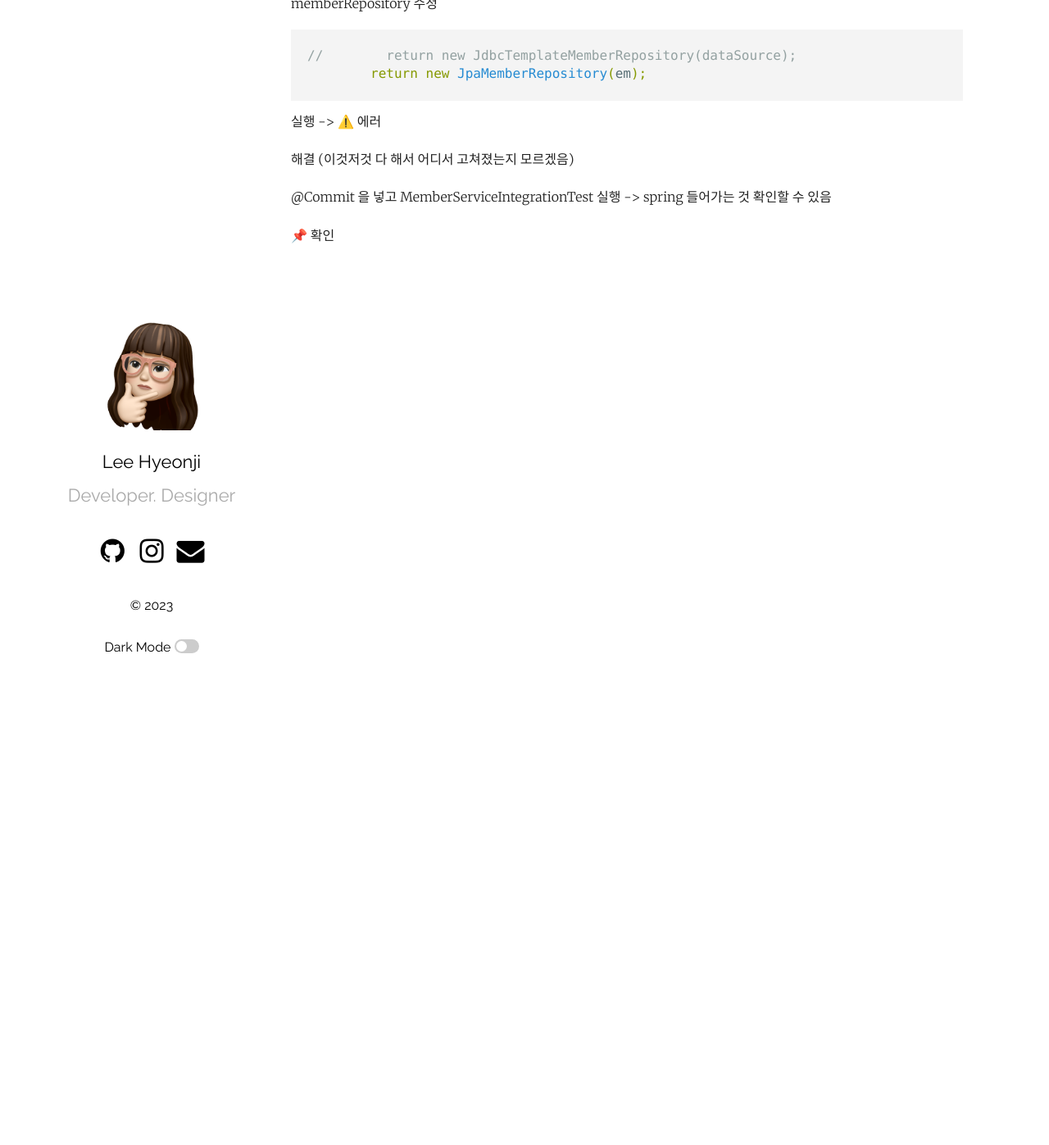
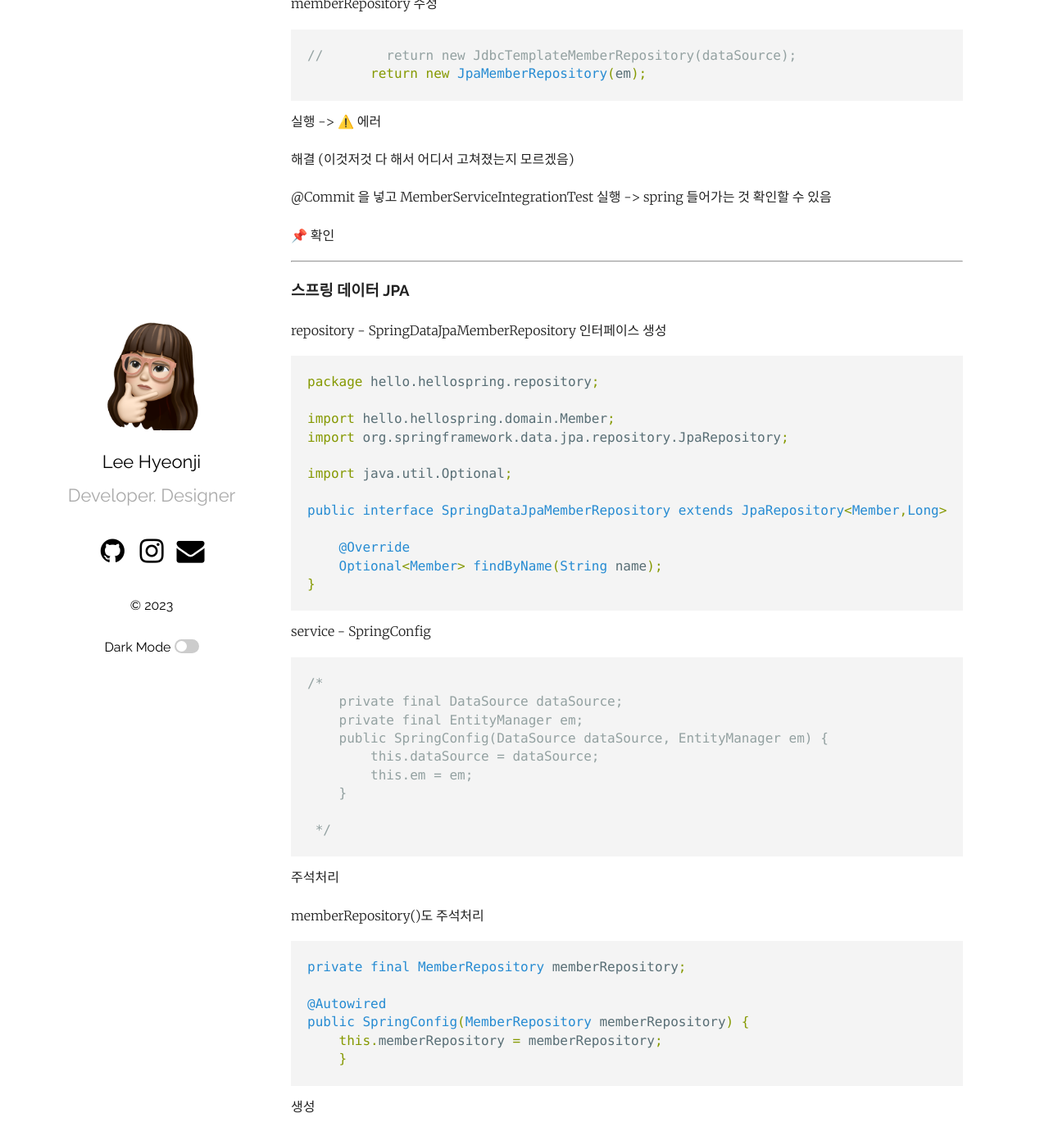
Before and after one commit to ehyeong/ehyeong.github.io, a Jekyll site: the page built from _posts/2023-07-02-springboot5.markdown, in a window 1280 px wide and 1400 px high, scrolled down 16525 px. Shown: the top 1397 px of the window at 82% size. Built offline with Jekyll 4.4.1, drawn with Linux system fonts in a browser that asks for light colours.

Commit message:
스프링 데이터 jpa 하는중

````diff
--- a/_posts/2023-07-02-springboot5.markdown
+++ b/_posts/2023-07-02-springboot5.markdown
@@ -757,3 +757,50 @@ memberRepository 수정
 @Commit 을 넣고 MemberServiceIntegrationTest 실행 -> spring 들어가는 것 확인할 수 있음
 
 📌 확인
+
+***
+
+### 스프링 데이터 JPA
+
+repository - SpringDataJpaMemberRepository 인터페이스 생성
+
+```java
+package hello.hellospring.repository;
+
+import hello.hellospring.domain.Member;
+import org.springframework.data.jpa.repository.JpaRepository;
+
+import java.util.Optional;
+
+public interface SpringDataJpaMemberRepository extends JpaRepository<Member,Long>, MemberRepository {
+
+    @Override
+    Optional<Member> findByName(String name);
+}
+```
+service - SpringConfig
+
+```java
+/*
+    private final DataSource dataSource;
+    private final EntityManager em;
+    public SpringConfig(DataSource dataSource, EntityManager em) {
+        this.dataSource = dataSource;
+        this.em = em;
+    }
+
+ */
+```
+주석처리
+
+memberRepository()도 주석처리
+
+```java
+private final MemberRepository memberRepository;
+
+@Autowired
+public SpringConfig(MemberRepository memberRepository) {
+    this.memberRepository = memberRepository;
+    }
+```
+생성
````
